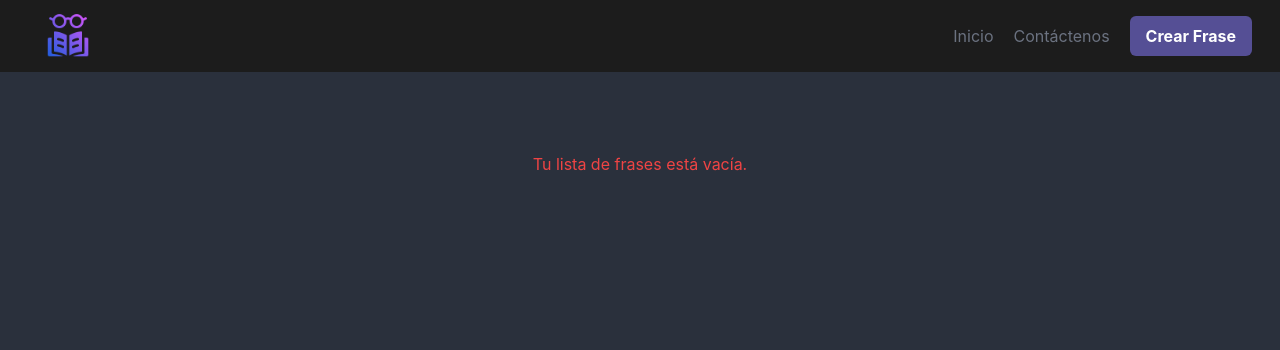
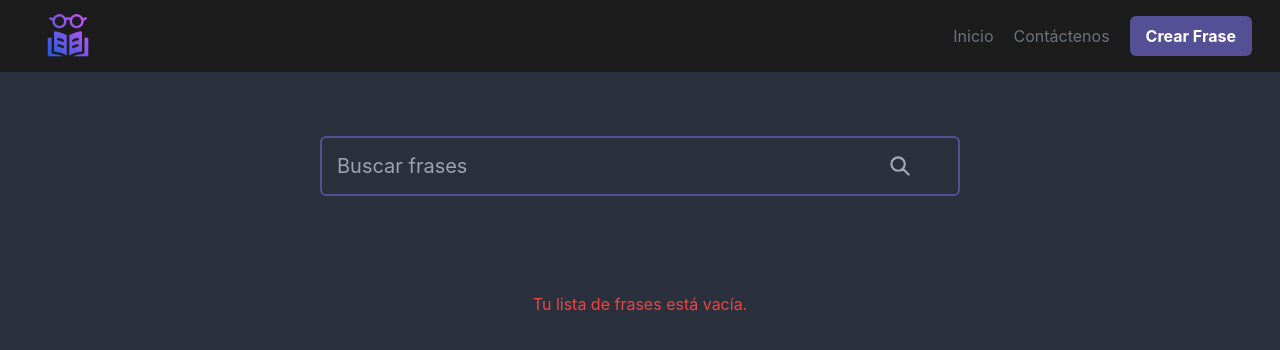
Before and after one commit to MonagasVegas/PhraseMaker, a React (Vite) app in the folder phrase-maker/: page /#/ in a window 1280 px wide. Shown: the top 350 px of the page. Built offline with nearby package versions, Linux system fonts and the light colour scheme.

Commit message:
feat: add search

```diff
--- a/phrase-maker/src/components/Card/index.jsx
+++ b/phrase-maker/src/components/Card/index.jsx
@@ -1,19 +1,43 @@
-import React from "react";
+import React, { useEffect, useState } from "react";
 import cita from "../../assets/images/cita.png";
 import useLocalStorage from "../hooks/useLocalStorage";
 import { isEmpty } from "lodash";
+import SearchBar from "../Search/index";
 
 const Card = () => {
+  const [searchQuery, setSearchQuery] = useState("");
+  const [filterPhrase, setFilterPhrase] = useState([]);
   const [auth] = useLocalStorage("@auth", []);
-  console.log("🐉 ~ Card ~ auth:", auth);
+
+  const handleSearchQuery = (event) => {
+    setSearchQuery(event.target.value);
+  };
+
+  useEffect(() => {
+    if (!searchQuery) {
+      setFilterPhrase(auth);
+    }
+    const newSearchQuery = searchQuery?.toLowerCase() || "";
+    // Garantizando la busqueda en minusculas
+    const newList = auth.filter(
+      (data) =>
+        data.author.toLowerCase().includes(newSearchQuery) ||
+        data.phrase.toLowerCase().includes(newSearchQuery)
+    );
+
+    setFilterPhrase(newList);
+  }, [auth, searchQuery]);
 
   return (
+    <>
+      <div className=" py-4">
+        <SearchBar onChange={handleSearchQuery} placeholder="Buscar frases" />
+      </div>
+
       <div className="py-10">
         <div className="grid grid-cols-1 xs:grid-cols-1 sm:grid-cols-2 md:grid-cols-3 lg:grid-cols-3 xl:grid-cols-5 gap-5 px-[40px]">
-        {auth.map((data) => (
-            <div
-            key={data.author}
-            className="  rounded-lg  bg-white">
+          {filterPhrase.map((data) => (
+            <div key={data.id} className="  rounded-lg  bg-white">
               <div className="px-7 py-4">
                 <img src={cita} width={40} />
               </div>
@@ -45,6 +69,7 @@ const Card = () => {
           </div>
         )}
       </div>
+    </>
   );
 };
 
--- a/phrase-maker/src/components/Home/index.jsx
+++ b/phrase-maker/src/components/Home/index.jsx
@@ -3,14 +3,15 @@ import Header from "../Header";
 import Card from "../Card";
 
 const Home = () => {
-
   return (
     <div className="w-full">
       <div>
         <Header />
       </div>
+      <br />
+      <br />
       <div>
-        <Card  />
+        <Card />
       </div>
     </div>
   );
--- a/phrase-maker/src/components/Phrases/CreateSentences.jsx
+++ b/phrase-maker/src/components/Phrases/CreateSentences.jsx
@@ -19,6 +19,7 @@ const CreateSentences = () => {
   const onSubmit = handleSubmit((data) => {
     setLoader(true);
     const newData = {
+      id: generateUniqueId(),
       author: data.author,
       phrase: data.phrase,
     };
@@ -27,6 +28,15 @@ const CreateSentences = () => {
     setLoader(false);
     navigate("/");
   });
+
+  const generateUniqueId = () => {
+    const allData = auth || [];
+    // Generar un ID único basado en la longitud de los datos existentes
+    const id =
+      allData.length > 0 ? Math.max(...allData.map((data) => data.id)) + 1 : 1;
+
+    return id;
+  };
 
   return (
     <>
--- /dev/null
+++ b/phrase-maker/src/components/Search/index.css
@@ -0,0 +1,28 @@
+.input-search {
+  position: relative;
+}
+
+.input-search input {
+  margin-left: 25%;
+  width: 50%;
+  height: 60px;
+  border-radius: 6px;
+  font-size: 20px;
+  padding: 0 15px;
+  border: 2px solid #554f95;
+  background: transparent;
+  color: #fff;
+  outline: none;
+  transition: 0.3s;
+  color-scheme: dark;
+}
+
+.input-search input {
+  -webkit-appearance: none;
+  -moz-appearance: none;
+  appearance: none;
+  background-image: url("../../assets/svg/SearchIcon.svg");
+  background-repeat: no-repeat;
+  background-position: right 3rem center;
+  background-size: 1em;
+}
--- /dev/null
+++ b/phrase-maker/src/components/Search/index.jsx
@@ -0,0 +1,24 @@
+import  './index.css'
+
+
+const SearchBar = ({ value, onChange, placeholder, id = "" }) => {
+  return (
+    <div  className="input-search">
+      <form
+        action="#"
+        autoComplete="off"
+      >
+        <input
+          name={"search" + id}
+          type="search"
+          value={value}
+          onChange={onChange}
+          placeholder={placeholder}
+          autoComplete="off"
+        />
+      </form>
+    </div>
+  );
+};
+
+export default SearchBar;
```
Also changed, not shown: phrase-maker/src/assets/svg/SearchIcon.svg (added). Lines whose indentation alone changed are shown as unchanged.
